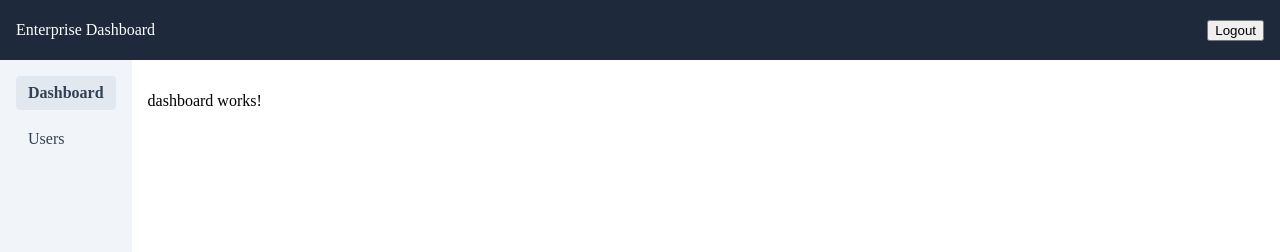
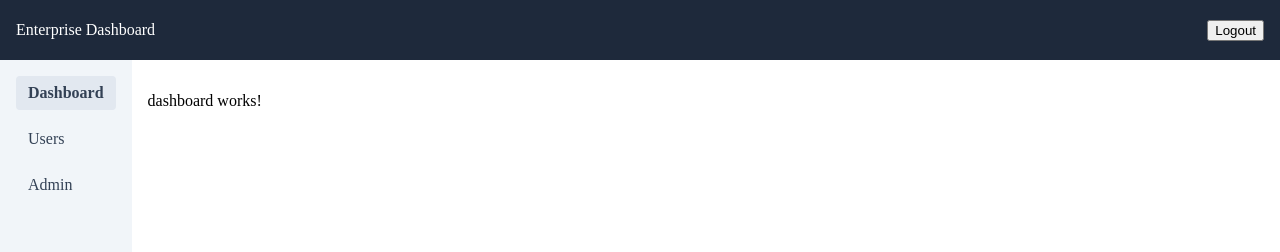
Before and after one commit to SabanaSait/angular-enterprise-ui, an Angular app: page /login in a window 1280 px wide. Both pictures are taken after a click on the button "Login". Shown: the top 252 px of the page. Built offline with nearby package versions, Linux system fonts and the light colour scheme.

Commit message:
feat(auth): complete RBAC with admin route, guards, and nav access control

```diff
--- a/src/app/app.routes.ts
+++ b/src/app/app.routes.ts
@@ -23,7 +23,12 @@
       {
         path: 'users',
         canMatch: [permissionGuard('VIEW_USERS')],
-        loadChildren: () => import('./features/users/users.routes').then((m) => m.USERSROUTES),
+        loadChildren: () => import('./features/users/users.routes').then((m) => m.USERS_ROUTES),
+      },
+      {
+        path: 'admin',
+        canMatch: [permissionGuard('MANAGE_USERS')],
+        loadChildren: () => import('./features/admin/admin.routes').then((m) => m.ADMIN_ROUTES),
       },
     ],
   },
--- a/src/app/core/auth/auth.service.ts
+++ b/src/app/core/auth/auth.service.ts
@@ -8,9 +8,10 @@
   isAuthenticated = computed(() => this._user() !== null);
 
   hasPermission(permission: Permission): boolean {
-    const user = this._user();
-    return user ? ROLE_PERMISSIONS[user.role].includes(permission) : false;
+    return this._user()?.permissions.includes(permission) ?? false;
   }
+
+  hasAccess = (permission?: Permission) => !permission || this.hasPermission(permission);
 
   login(role: Role = 'ADMIN') {
     this._user.set({
--- /dev/null
+++ b/src/app/features/admin/admin.component.html
@@ -0,0 +1 @@
+<p>admin works!</p>
--- /dev/null
+++ b/src/app/features/admin/admin.routes.ts
@@ -0,0 +1,9 @@
+import { Routes } from '@angular/router';
+import { AdminComponent } from './admin.component';
+
+export const ADMIN_ROUTES: Routes = [
+  {
+    path: '',
+    component: AdminComponent,
+  },
+];
--- a/src/app/features/login/login.component.ts
+++ b/src/app/features/login/login.component.ts
@@ -11,7 +11,7 @@
 export class LoginComponent {
   constructor(private readonly auth: AuthService, private router: Router) {}
   public login() {
-    this.auth.login();
+    this.auth.login('ADMIN');
     this.router.navigateByUrl('/');
   }
 }
--- a/src/app/features/users/users.routes.ts
+++ b/src/app/features/users/users.routes.ts
@@ -2,7 +2,7 @@
 import { UsersComponent } from './users.component';
 
 // Feature level routes
-export const USERSROUTES: Routes = [
+export const USERS_ROUTES: Routes = [
   {
     path: '',
     component: UsersComponent,
--- /dev/null
+++ b/src/app/layout/navigation.config.ts
@@ -0,0 +1,24 @@
+import { Permission } from '../core/auth/auth.types';
+
+export interface NavItem {
+  label: string;
+  route: string;
+  permission?: Permission;
+}
+
+export const NAV_ITEMS: NavItem[] = [
+  {
+    label: 'Dashboard',
+    route: '/',
+  },
+  {
+    label: 'Users',
+    route: '/users',
+    permission: 'VIEW_USERS',
+  },
+  {
+    label: 'Admin',
+    route: '/admin',
+    permission: 'MANAGE_USERS',
+  },
+];
--- a/src/app/layout/sidenav/sidenav.component.html
+++ b/src/app/layout/sidenav/sidenav.component.html
@@ -7,12 +7,14 @@
   [class.open]="open"
 >
   <nav>
-    <a routerLink="/" routerLinkActive="active" [routerLinkActiveOptions]="{ exact: true }">
-      Dashboard
-    </a>
-    @if (auth.hasPermission('VIEW_USERS')) {
-    <a routerLink="/users" routerLinkActive="active">Users</a>
-    }
+    @for (item of navItems; track item.route) { @if (auth.hasAccess(item.permission)) {
+    <a
+      [routerLink]="item.route"
+      routerLinkActive="active"
+      [routerLinkActiveOptions]="{ exact: true }"
+      >{{ item.label }}</a
+    >
+    } }
   </nav>
 </aside>
 @if (open) {
--- a/src/app/layout/sidenav/sidenav.component.ts
+++ b/src/app/layout/sidenav/sidenav.component.ts
@@ -10,6 +10,7 @@
 } from '@angular/core';
 import { RouterLink, RouterLinkActive } from '@angular/router';
 import { AuthService } from '../../core/auth/auth.service';
+import { NAV_ITEMS } from '../navigation.config';
 
 @Component({
   selector: 'app-sidenav',
@@ -24,6 +25,8 @@
 
   @Input() open = false;
   @Output() close = new EventEmitter<boolean>();
+
+  public navItems = NAV_ITEMS;
 
   public ngOnChanges() {
     if (this.open) {
```
Also changed, not shown: src/app/features/admin/admin.component.ts (added, +9 -0 lines), src/app/features/admin/admin.component.scss (added), 1 other file (tests, documents, lock files or other folders).
